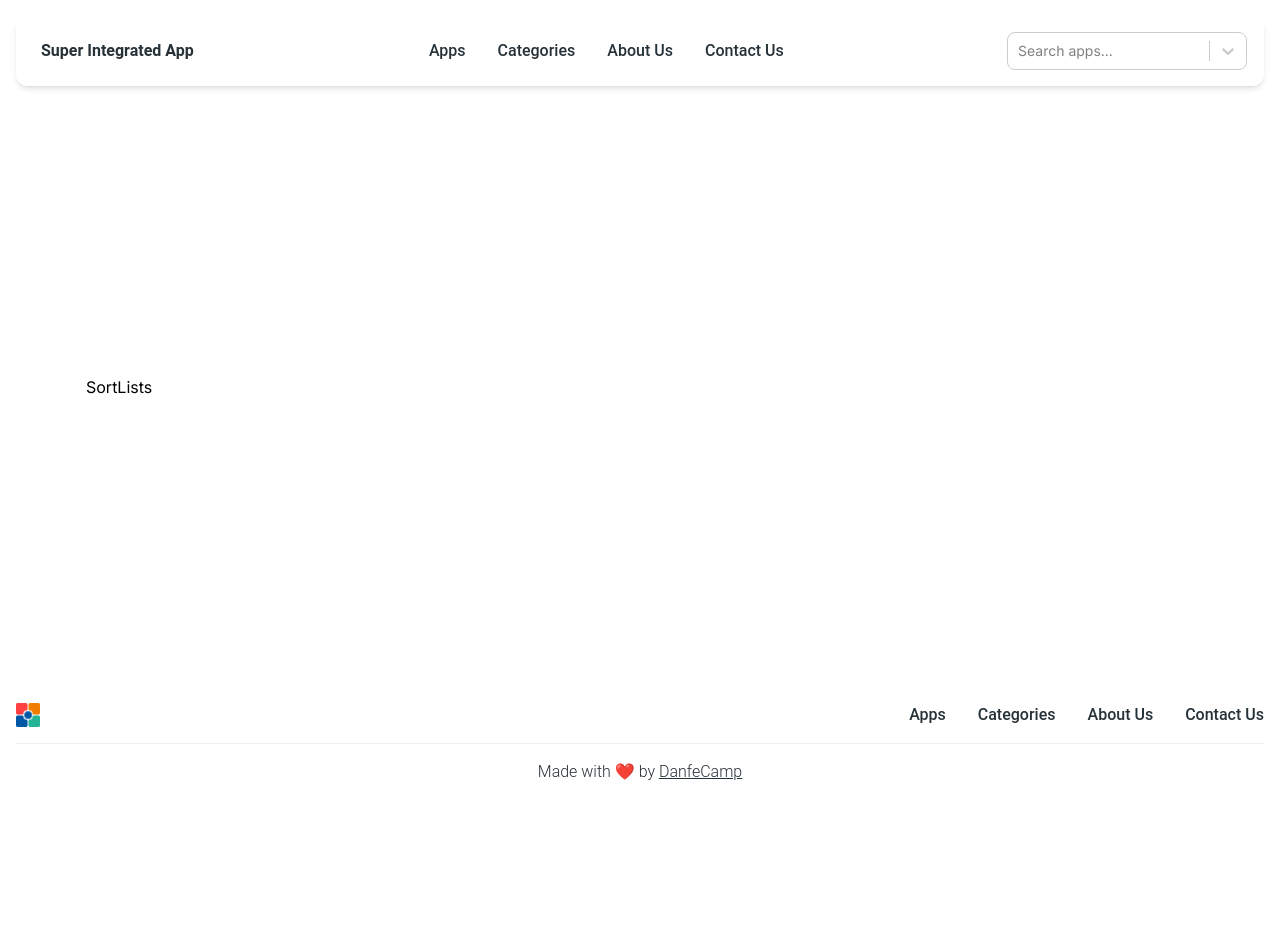
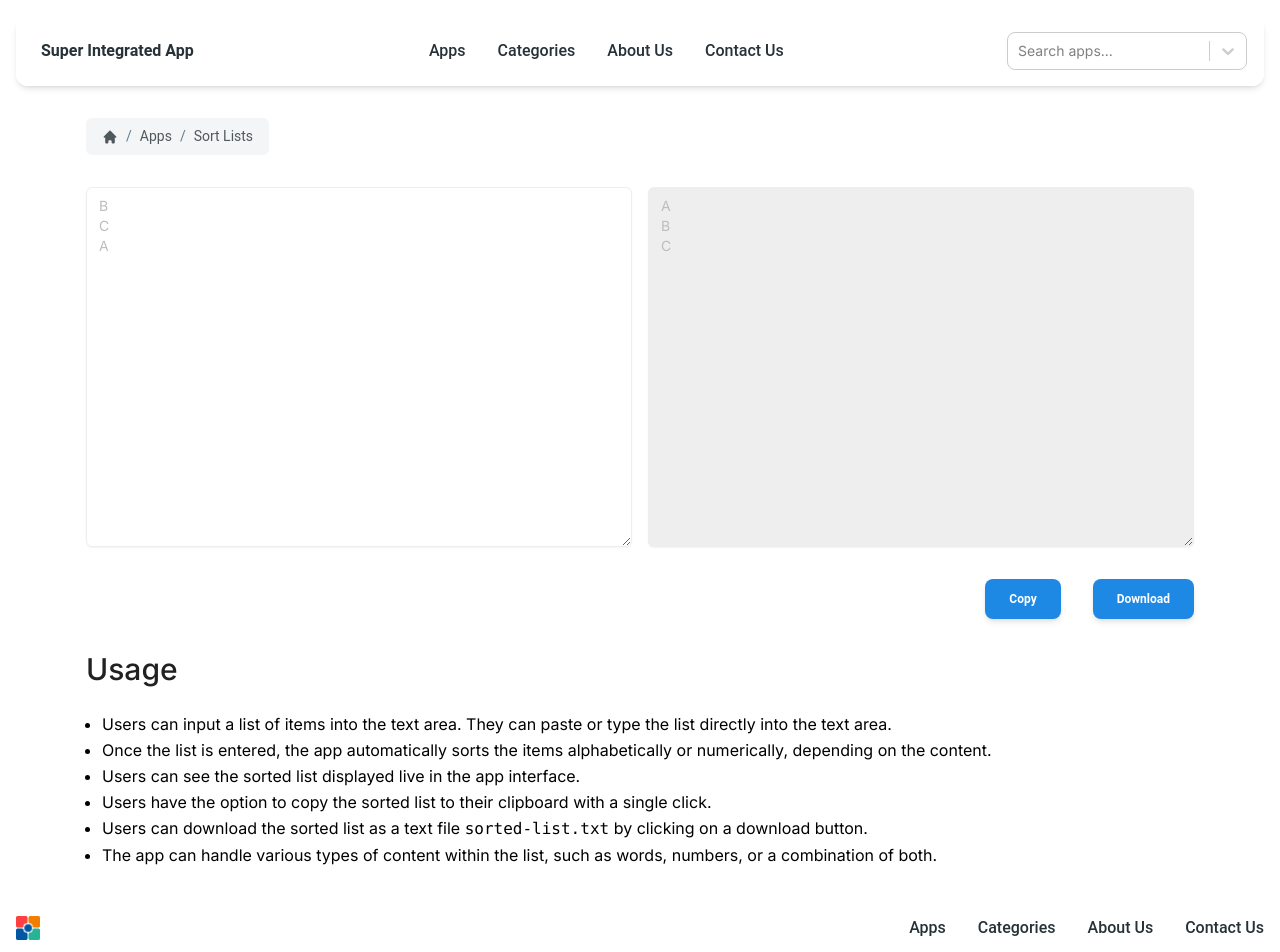
Before and after one commit to DanfeCamp/super-integrated-app, a Next.js app: page /apps/sort-lists in a window 1280 px wide. Shown: the top 952 px of the page. Before the commit the page ends 800 px from the top, so only its background shows below. Built offline with nearby package versions, Linux system fonts and the light colour scheme.

Commit message:
feat: sort lists

```diff
--- a/app/apps/password-generator/page.js
+++ b/app/apps/password-generator/page.js
@@ -14,25 +14,6 @@ import { faArrowsRotate, faCheck } from "@fortawesome/free-solid-svg-icons";
 import AppContainer from "@components/AppContainer";
 import Breadcrumb from "@components/Breadcrumb";
 import Checkbox from "@components/Checkbox";
-
-const CheckBox = () => {
-  return (
-    <svg
-      xmlns="http://www.w3.org/2000/svg"
-      className="h-3.5 w-3.5"
-      viewBox="0 0 20 20"
-      fill="currentColor"
-      stroke="currentColor"
-      stroke-width="1"
-    >
-      <path
-        fill-rule="evenodd"
-        d="M16.707 5.293a1 1 0 010 1.414l-8 8a1 1 0 01-1.414 0l-4-4a1 1 0 011.414-1.414L8 12.586l7.293-7.293a1 1 0 011.414 0z"
-        clip-rule="evenodd"
-      ></path>
-    </svg>
-  );
-};
 
 const PasswordGenerator = () => {
   const paths = [
@@ -96,7 +77,7 @@ const PasswordGenerator = () => {
     navigator.clipboard.writeText(password);
     setTimeout(() => {
       setIcon(faCopy);
-    }, 2000);
+    }, 1000);
   };
 
   const generatePassword = () => {
--- a/app/apps/sitemap-compiler/page.js
+++ b/app/apps/sitemap-compiler/page.js
@@ -20,6 +20,7 @@ const SitemapCompiler = () => {
 
   const [text, setText] = useState("https://superintegrateapp.com");
   const [urls, setUrls] = useState(["https://superintegrateapp.com"]);
+  const [clearText, setClearText] = useState("Clear");
 
   const isValidUrl = (urlString) => {
     try {
@@ -38,6 +39,15 @@ const SitemapCompiler = () => {
       const lines = e.target.value.split("\n");
       return lines.filter((line) => line.trim() !== "" && isValidUrl(line));
     });
+  };
+
+  const handleClear = () => {
+    setText("");
+    setUrls([]);
+    setClearText("Cleared!");
+    setTimeout(() => {
+      setClearText("Clear");
+    }, 1000);
   };
 
   const generateSitemapContent = () => {
@@ -68,7 +78,6 @@ const SitemapCompiler = () => {
     <Breadcrumb paths={paths}>
       <AppContainer>
         {/* Sitemap Compiler */}
-        <div>
         <div className="grid md:grid-cols-2 gap-4">
           <textarea
             className="flex min-h-[360px] max-h-[500px] overflow-y-scroll sia-scrollbar sia-scrollbar-light w-full rounded-md border border-input bg-transparent px-3 py-2 text-sm shadow-sm placeholder:text-muted-foreground focus-visible:outline-none focus-visible:ring-1 focus-visible:ring-ring disabled:cursor-not-allowed disabled:opacity-50"
@@ -77,17 +86,14 @@ const SitemapCompiler = () => {
           ></textarea>
           <SitemapPreview urls={urls} />
         </div>
-          <div className="mt-4 sm:mt-8 flex justify-end">
+        <div className="flex justify-end">
           <div className="flex gap-4 sm:gap-8">
             <button
               class="align-middle select-none font-sans font-bold text-center transition-all disabled:opacity-50 disabled:shadow-none disabled:pointer-events-none text-xs py-3 px-6 rounded-lg bg-blue-600 text-white shadow-md shadow-gray-900/10 hover:shadow-lg hover:shadow-gray-900/20 focus:opacity-[0.85] focus:shadow-none active:opacity-[0.85] active:shadow-none"
               type="button"
-                onClick={() => {
-                  setText("");
-                  setUrls([]);
-                }}
+              onClick={handleClear}
             >
-                Clear
+              {clearText}
             </button>
             <button
               class="align-middle select-none font-sans font-bold text-center transition-all disabled:opacity-50 disabled:shadow-none disabled:pointer-events-none text-xs py-3 px-6 rounded-lg bg-blue-600 text-white shadow-md shadow-gray-900/10 hover:shadow-lg hover:shadow-gray-900/20 focus:opacity-[0.85] focus:shadow-none active:opacity-[0.85] active:shadow-none"
@@ -96,7 +102,6 @@ const SitemapCompiler = () => {
             >
               Download
             </button>
-            </div>
           </div>
         </div>
 
--- a/app/apps/sort-lists/layout.js
+++ b/app/apps/sort-lists/layout.js
@@ -1,5 +1,5 @@
 export const metadata = {
-  title: "SIA",
+  title: "Sort Lists",
   description: "",
 };
 
--- a/app/apps/sort-lists/page.js
+++ b/app/apps/sort-lists/page.js
@@ -1,7 +1,130 @@
-import React from "react";
+"use client";
+
+/**
+ * External dependencies.
+ */
+import React, { useState } from "react";
+
+/**
+ * Internal dependencies.
+ */
+import Breadcrumb from "@components/Breadcrumb";
+import AppContainer from "@components/AppContainer";
 
 const SortLists = () => {
-  return <div>SortLists</div>;
+  const paths = [
+    { link: "/apps", title: "Apps" },
+    { link: "/sort-lists", title: "Sort Lists" },
+  ];
+  const [text, setText] = useState("");
+  const [sortedText, setSortedText] = useState("");
+  const [copyText, setCopyText] = useState("Copy");
+
+  const handleTextChange = (e) => {
+    setText(e.target.value);
+    setSortedText(
+      e.target.value
+        .split("\n")
+        .map((line) => line.trim())
+        .filter((line) => line !== "")
+        .sort()
+        .join("\n")
+    );
+  };
+
+  const copyToClipboard = () => {
+    navigator.clipboard.writeText(sortedText);
+    setCopyText("Copied!");
+    setTimeout(() => {
+      setCopyText("Copy");
+    }, 1000);
+  };
+
+  const downloadSortedList = () => {
+    const file = new Blob([sortedText], {
+      type: "text/plain",
+    });
+    const element = document.createElement("a");
+    element.href = URL.createObjectURL(file);
+    element.download = "sorted-list.txt";
+    document.body.appendChild(element);
+    element.click();
+    document.body.removeChild(element);
+  };
+
+  return (
+    <Breadcrumb paths={paths}>
+      <AppContainer>
+        {/* Sort Lists */}
+        <div className="grid md:grid-cols-2 gap-4">
+          <textarea
+            className="p-4 flex min-h-[360px] max-h-[500px] overflow-y-scroll sia-scrollbar sia-scrollbar-light w-full rounded-md border border-input bg-transparent px-3 py-2 text-sm shadow-sm placeholder:text-muted-foreground focus-visible:outline-none focus-visible:ring-1 focus-visible:ring-ring"
+            onChange={handleTextChange}
+            value={text}
+            placeholder={`B\nC\nA`}
+          ></textarea>
+          <textarea
+            className="p-4 flex min-h-[360px] max-h-[500px] overflow-y-scroll sia-scrollbar sia-scrollbar-light w-full rounded-md border border-input bg-gray-200 px-3 py-2 text-sm shadow-sm placeholder:text-muted-foreground focus-visible:outline-none focus-visible:ring-1 focus-visible:ring-ring"
+            value={sortedText}
+            placeholder={`A\nB\nC`}
+            disabled
+          ></textarea>
+        </div>
+
+        {/* Buttons */}
+        <div className="flex justify-end">
+          <div className="flex gap-4 sm:gap-8">
+            <button
+              class="align-middle select-none font-sans font-bold text-center transition-all disabled:opacity-50 disabled:shadow-none disabled:pointer-events-none text-xs py-3 px-6 rounded-lg bg-blue-600 text-white shadow-md shadow-gray-900/10 hover:shadow-lg hover:shadow-gray-900/20 focus:opacity-[0.85] focus:shadow-none active:opacity-[0.85] active:shadow-none"
+              type="button"
+              onClick={copyToClipboard}
+            >
+              {copyText}
+            </button>
+            <button
+              class="align-middle select-none font-sans font-bold text-center transition-all disabled:opacity-50 disabled:shadow-none disabled:pointer-events-none text-xs py-3 px-6 rounded-lg bg-blue-600 text-white shadow-md shadow-gray-900/10 hover:shadow-lg hover:shadow-gray-900/20 focus:opacity-[0.85] focus:shadow-none active:opacity-[0.85] active:shadow-none"
+              type="button"
+              onClick={downloadSortedList}
+            >
+              Download
+            </button>
+          </div>
+        </div>
+
+        {/* Usage */}
+        <div className="w-full flex flex-col gap-4 sm:gap-6">
+          <h1 className="sm:text-3xl text-2xl font-medium title-font text-gray-900">
+            Usage
+          </h1>
+          <ul className="leading-relaxed text-base list-disc">
+            <li className="ml-4">
+              Users can input a list of items into the text area. They can paste
+              or type the list directly into the text area.
+            </li>
+            <li className="ml-4">
+              Once the list is entered, the app automatically sorts the items
+              alphabetically or numerically, depending on the content.
+            </li>
+            <li className="ml-4">
+              Users can see the sorted list displayed live in the app interface.
+            </li>
+            <li className="ml-4">
+              Users have the option to copy the sorted list to their clipboard
+              with a single click.
+            </li>
+            <li className="ml-4">
+              Users can download the sorted list as a text file{" "}
+              <code>sorted-list.txt</code> by clicking on a download button.
+            </li>
+            <li className="ml-4">
+              The app can handle various types of content within the list, such
+              as words, numbers, or a combination of both.
+            </li>
+          </ul>
+        </div>
+      </AppContainer>
+    </Breadcrumb>
+  );
 };
 
 export default SortLists;
```
Lines whose indentation alone changed are shown as unchanged.
